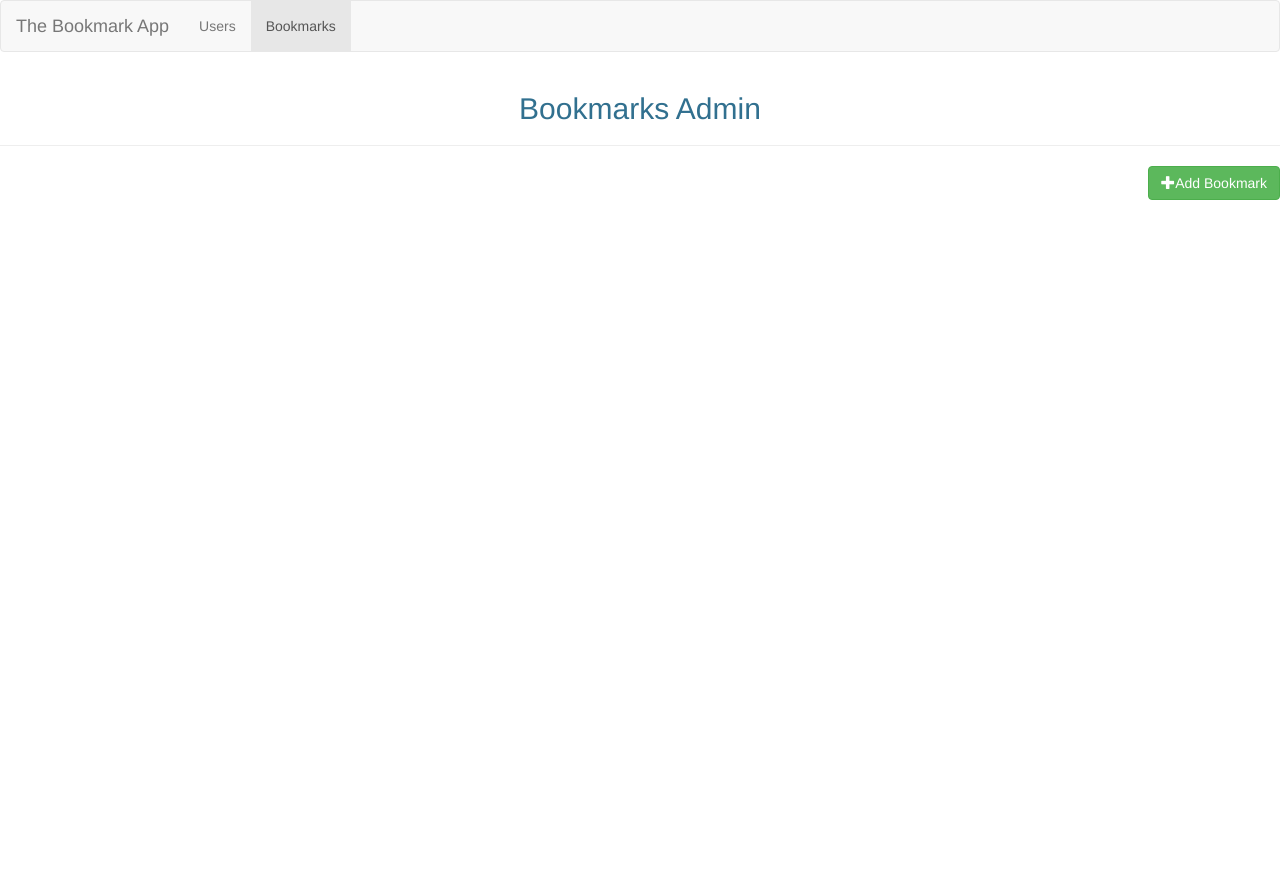
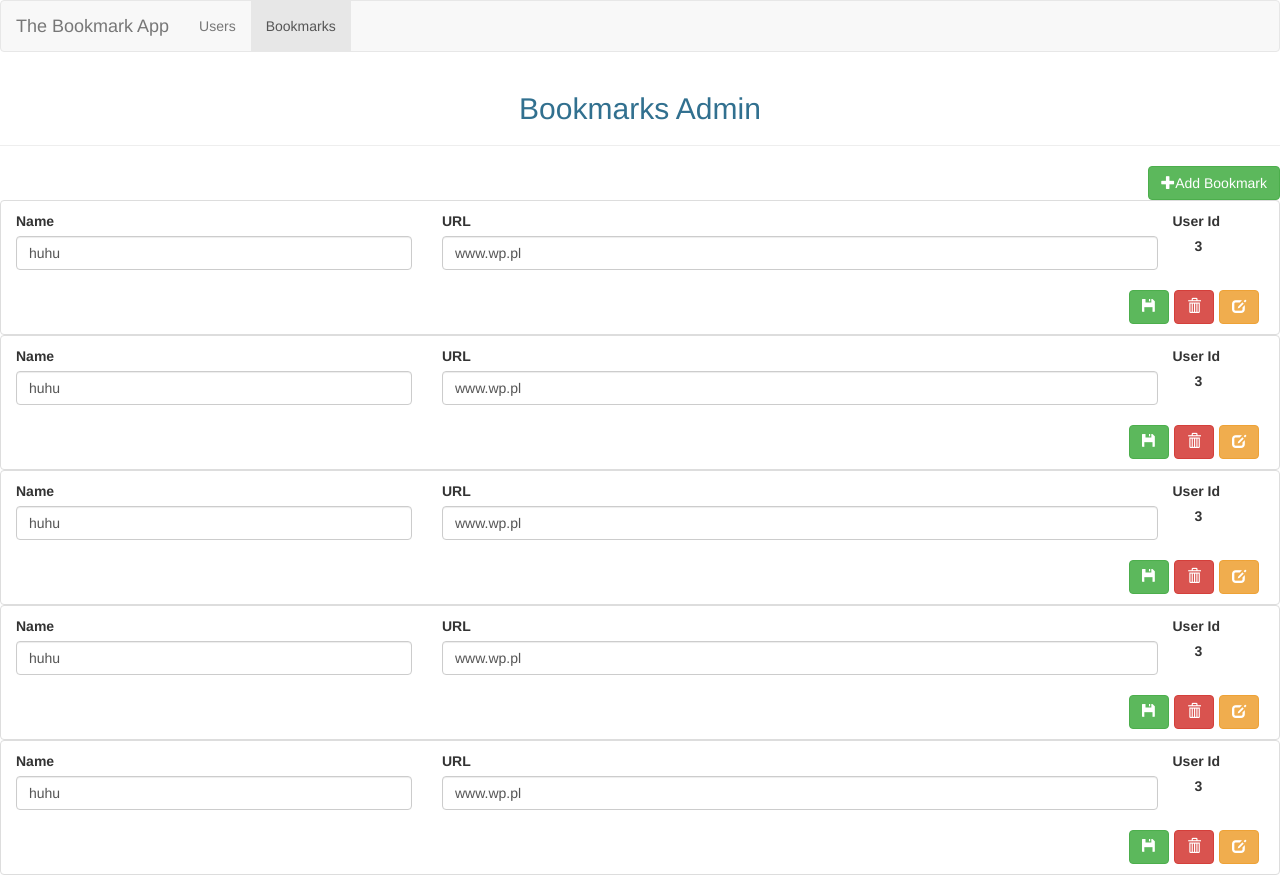
Before and after one commit to Stilos/wiluFront, an Angular app: page /bookmarks in a window 1280 px wide. Before the commit the page ends 800 px from the top, so only its background shows below. Built offline with nearby package versions, Linux system fonts and the light colour scheme.

Commit message:
bookmarks app

```diff
--- a/src/app/bookmarks/bookmark-item/bookmark-item.component.css
+++ b/src/app/bookmarks/bookmark-item/bookmark-item.component.css
@@ -1,3 +1,7 @@
 li .row .btn{
     margin-right: 5px;
 }
+
+.userId{
+    padding-left: 22px;
+}
--- a/src/app/bookmarks/bookmark-item/bookmark-item.component.html
+++ b/src/app/bookmarks/bookmark-item/bookmark-item.component.html
@@ -5,9 +5,21 @@
         <label for="name">Name</label>
         <input type="text" id="name" name="name" class="form-control left" ngModel>
       </div>
-      <div class="col-xs-8">
+      <div class="col-xs-7">
         <label for="url">URL</label>
         <input type="text" id="url" name="url" class="form-control" ngModel>
+      </div>
+      <div class="col-xs-1" *ngIf="isInBookmarks">
+        <div class="row">
+          <label for="userId">User Id</label>
+        </div>
+        <div class="row">
+          <strong class="userId">
+            {{bookmark.userId}}
+          </strong>
+        </div>
+
+
       </div>
     </div>
     <div class="row">
--- a/src/app/bookmarks/bookmark-item/bookmark-item.component.ts
+++ b/src/app/bookmarks/bookmark-item/bookmark-item.component.ts
@@ -1,6 +1,7 @@
 import { Component, OnInit, Input, ViewChild } from '@angular/core';
 import { Bookmark } from '../bookmark.model';
 import { NgForm } from '@angular/forms';
+import { Router } from '@angular/router';
 
 @Component({
   selector: 'app-bookmark-item',
@@ -10,11 +11,13 @@ import { NgForm } from '@angular/forms';
 export class BookmarkItemComponent implements OnInit {
   @Input() bookmark: Bookmark;
   @ViewChild('f') editForm: NgForm;
+  isInBookmarks = this.router.url.indexOf('bookmarks') > -1 ? true : false;
 
-  constructor() { }
+  constructor(private router: Router) { }
 
   ngOnInit() {
-    console.log(this.bookmark)
+    // console.log(this.bookmark)
+    console.log(this.isInBookmarks)
     setTimeout(() => {
       this.editForm.setValue({
         name: this.bookmark.name,
--- a/src/app/bookmarks/bookmarks.component.html
+++ b/src/app/bookmarks/bookmarks.component.html
@@ -6,6 +6,9 @@
       <div class="row">
         <button class="btn btn-success pull-right"><span class="glyphicon glyphicon-plus"></span>Add Bookmark</button>
       </div>
+      <div class="row">
+        <app-bookmark-item *ngFor="let bookmark of bookmarksArray" [bookmark]="bookmark"></app-bookmark-item>
+      </div>
     </div>
   </div>
 </div>
--- a/src/app/bookmarks/bookmarks.component.ts
+++ b/src/app/bookmarks/bookmarks.component.ts
@@ -1,4 +1,7 @@
 import { Component, OnInit } from '@angular/core';
+import { Subscription } from 'rxjs/Subscription';
+import { Bookmark } from './bookmark.model';
+import { BookmarksService } from './bookmarks.service';
 
 @Component({
   selector: 'app-bookmarks',
@@ -6,10 +9,13 @@ import { Component, OnInit } from '@angular/core';
   styleUrls: ['./bookmarks.component.css']
 })
 export class BookmarksComponent implements OnInit {
+  bookmarksArray: Bookmark[];
 
-  constructor() { }
+  constructor(private bookmarksService: BookmarksService) {
+  }
+
 
   ngOnInit() {
+    this.bookmarksArray = this.bookmarksService.getBookmarks();
   }
-
 }
```
